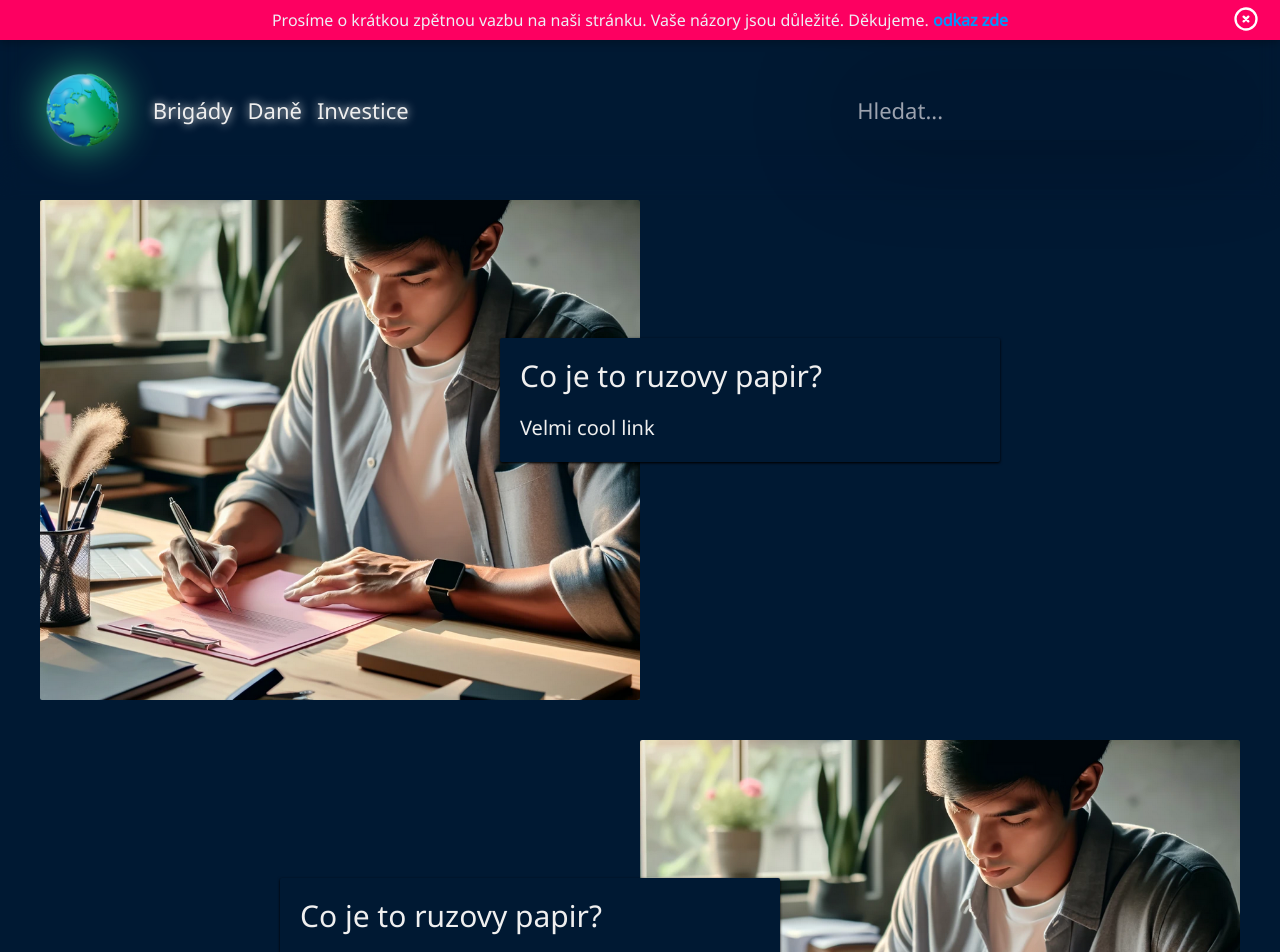
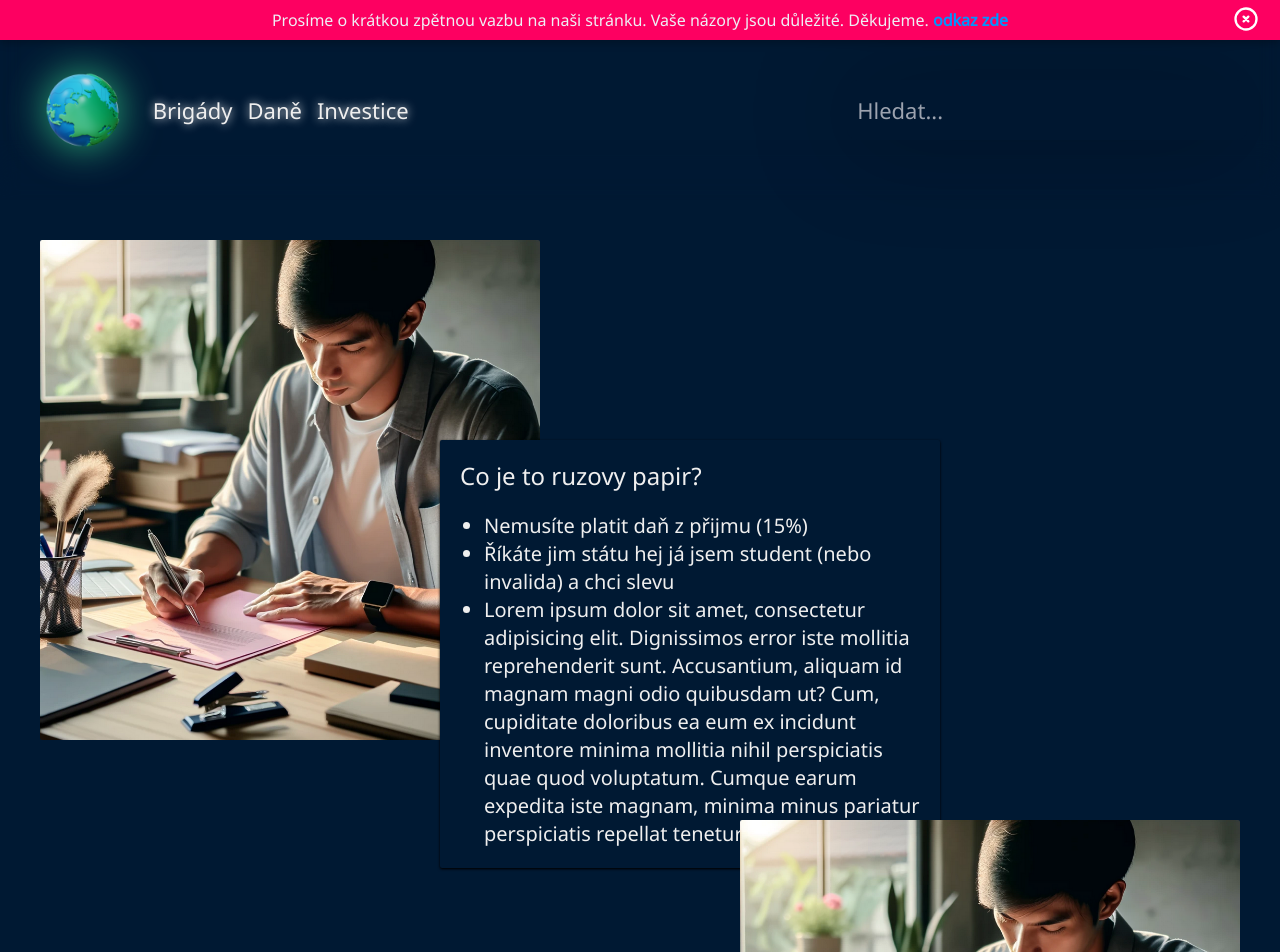
Before and after one commit to Miraneek/FinanciSvetNextJS, a Next.js app: page /clanky/Co-je-to-ruzovy-papir in a window 1280 px wide. Shown: the top 952 px of the page. Built offline with nearby package versions, Linux system fonts and the light colour scheme.

Commit message:
TextWithImage component for articles

```diff
--- a/src/app/clanky/Co-je-to-ruzovy-papir/page.js
+++ b/src/app/clanky/Co-je-to-ruzovy-papir/page.js
@@ -4,13 +4,26 @@ import TextWithImage from "@/components/PageBuilders/TextWithImage";
 export default function coJeToRuzovyPapir() {
     return (
         <>
-            <TextWithImage nadpis={"Co je to ruzovy papir?"} imgSRC={"/co-je-to-ruzovy-papir-obrazky/manthinkin.png"} isLeft={true}>
+            <TextWithImage nadpis={"Co je to ruzovy papir?"} imgSRC={"/co-je-to-ruzovy-papir-obrazky/manthinkin.png"}
+                           isLeft={true}>
+                <ul className={"list-disc pl-6"}>
+                    <li>Nemusíte platit daň z přijmu (15%)</li>
+                    <li>Říkáte jim státu hej já jsem student (nebo invalida) a chci slevu</li>
+                    <li>
+                        Lorem ipsum dolor sit amet, consectetur adipisicing elit. Dignissimos error iste mollitia
+                        reprehenderit sunt. Accusantium, aliquam id magnam magni odio quibusdam ut? Cum, cupiditate
+                        doloribus ea eum ex incidunt inventore minima mollitia nihil perspiciatis quae quod voluptatum.
+                        Cumque earum expedita iste magnam, minima minus pariatur perspiciatis repellat tenetur ut
+                        voluptas.
+                    </li>
+                </ul>
+            </TextWithImage>
+            <TextWithImage nadpis={"Co je to ruzovy papir?"} imgSRC={"/co-je-to-ruzovy-papir-obrazky/manthinkin.png"}
+                           isLeft={false}>
                 <Link href={"https://www.google.cz"}>Velmi cool link</Link>
             </TextWithImage>
-            <TextWithImage nadpis={"Co je to ruzovy papir?"} imgSRC={"/co-je-to-ruzovy-papir-obrazky/manthinkin.png"} isLeft={false}>
-                <Link href={"https://www.google.cz"}>Velmi cool link</Link>
-            </TextWithImage>
-            <TextWithImage nadpis={"Co je to ruzovy papir?"} imgSRC={"/co-je-to-ruzovy-papir-obrazky/manthinkin.png"} isLeft={true}>
+            <TextWithImage nadpis={"Co je to ruzovy papir?"} imgSRC={"/co-je-to-ruzovy-papir-obrazky/manthinkin.png"}
+                           isLeft={true}>
                 <Link href={"https://www.google.cz"}>Velmy cool link</Link>
             </TextWithImage>
         </>
--- a/src/app/layout.js
+++ b/src/app/layout.js
@@ -27,7 +27,7 @@ export default function RootLayout({children}) {
         <Analytics/>
         <Navbar/>
         <div className={styles.transitionBlur}></div>
-        <main className={"mt-[200px] min-h-[60vh] relative max-w-[1200px] w-[100%] mx-auto flex flex-col items-center"}>
+        <main className={"mt-[200px] min-h-[60vh] relative lg:max-w-[1300px] w-[100%] mx-auto flex flex-col items-center"}>
             {children}
         </main>
         <Footer/>
--- a/src/components/Footer/Footer.module.css
+++ b/src/components/Footer/Footer.module.css
@@ -5,8 +5,8 @@
     align-items: center;
     padding: 20px;
     background-color: var(--secondColor);
-    margin-top: 100px;
     z-index: 1000;
+    margin-top: 250px;
 }
 
 .footer * {
--- a/src/components/PageBuilders/TextWithImage.jsx
+++ b/src/components/PageBuilders/TextWithImage.jsx
@@ -1,20 +1,21 @@
+import Image from "next/image";
+
 export default function TextWithImage(props) {
+    const marginBottom = props.margin ? props.margin : 400;
+
     const backgroundImageStyle = {
         backgroundImage: `url(${props.imgSRC})`,
-        backgroundRepeat: 'no-repeat',
-        backgroundSize: 'cover',
-        backgroundPosition: 'center',
     };
-
 
     return (
         <div
-            className={`relative h-[500px] w-[600px] rounded-sm mb-10 ${props.isLeft ? 'self-start' : 'self-end'}`}
+            className={`bg-transparent z-4 lg:bg-cover lg:bg-no-repeat lg:bg-center lg:relative lg:aspect-square w-[90%] lg:w-[500px] rounded-sm lg:m-10 mb-4 ${props.isLeft ? 'lg:self-start' : 'lg:self-end'} flex-col justify-center items-stretch`}
             style={backgroundImageStyle}>
+            <Image src={props.imgSRC} alt={props.nadpis + " obrazek"} width={500} height={500} className={"lg:hidden w-[100%]"}/>
             <section
-                className={"w-[500px] p-5 rounded-sm absolute top-[40%] translate-y-[-50%] bg-[var(--backgroundColor)] text-xl shadow-black shadow" + (props.isLeft ? ' right-[-360px]' : ' left-[-360px]')}>
-                <h2 className={"text-3xl"}>{props.nadpis}</h2>
-                <div className={"pt-5"}>
+                className={"lg:w-[500px] z-100 p-5 rounded-sm lg:absolute lg:top-[40%] bg-[var(--backgroundColor)] text-xl shadow-black shadow relative" + (props.isLeft ? ' lg:right-[-400px]' : ' lg:left-[-400px]')}>
+                <h2 className={"lg:text-2xl"}>{props.nadpis}</h2>
+                <div className={"pt-5 lg:text-1xl"}>
                     {props.children}
                 </div>
             </section>
```
